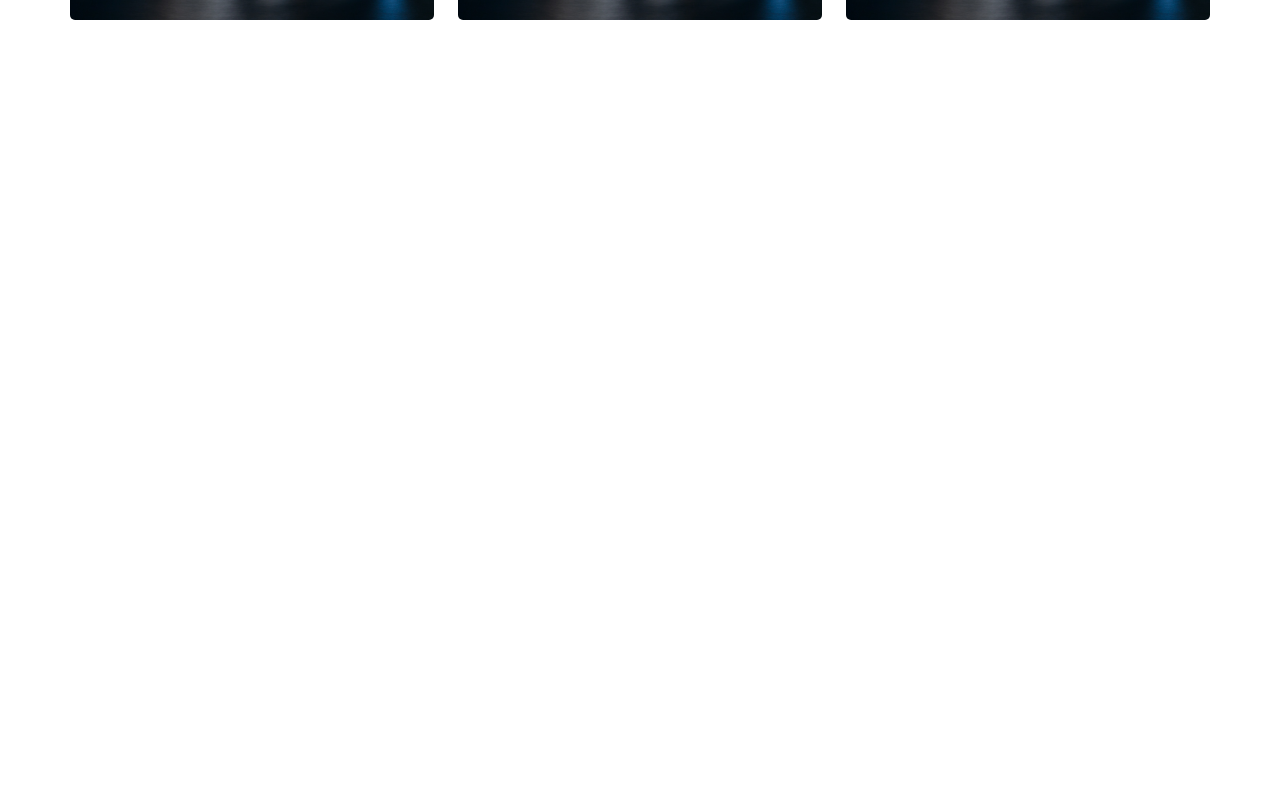
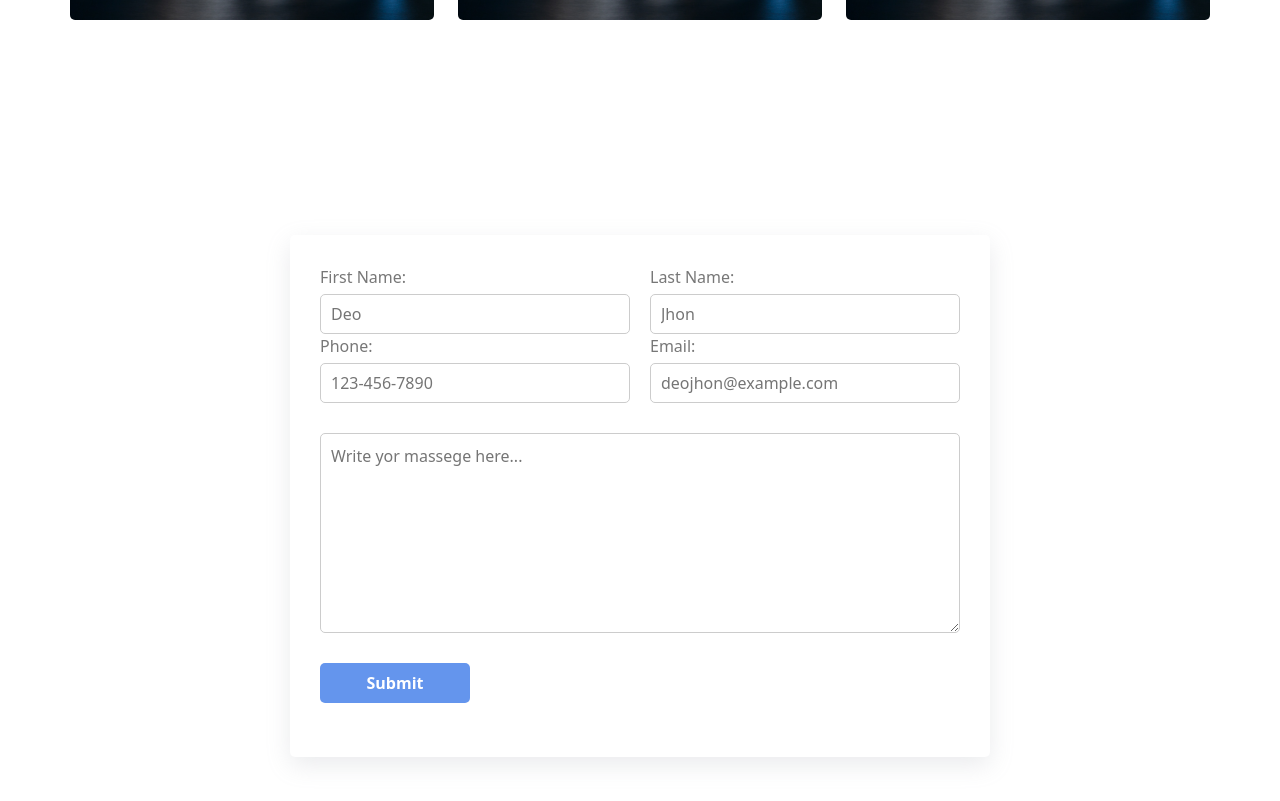
Before and after one commit to ahsanaman883/sections, an Angular app in the folder sections/: page / in a window 1280 px wide. Shown: the part 4120-4921 px from the top of the page. Before the commit the page ends 4255 px from the top, so only its background shows below. Built offline with nearby package versions, Linux system fonts and the light colour scheme.

Commit message:
add contact form

```diff
--- a/sections/src/app/app.component.html
+++ b/sections/src/app/app.component.html
@@ -6,3 +6,4 @@
 <app-signup></app-signup>
 <app-search></app-search>
 <app-gallery></app-gallery>
+<app-contact></app-contact>
--- a/sections/src/app/app.module.ts
+++ b/sections/src/app/app.module.ts
@@ -11,6 +11,7 @@
 import { SignupComponent } from './signup/signup.component';
 import { SearchComponent } from './search/search.component';
 import { GalleryComponent } from './gallery/gallery.component';
+import { ContactComponent } from './contact/contact.component';
 
 @NgModule({
   declarations: [
@@ -22,7 +23,8 @@
     LoginComponent,
     SignupComponent,
     SearchComponent,
-    GalleryComponent
+    GalleryComponent,
+    ContactComponent
   ],
   imports: [
     BrowserModule,
--- /dev/null
+++ b/sections/src/app/contact/contact.component.css
@@ -0,0 +1,105 @@
+.container {
+    padding: 100px 0px;
+}
+
+.row {
+    /* Your styles for the row class */
+}
+
+.col {
+    /* Your styles for the col class */
+}
+.red   {
+    border: 2px solid red;
+}
+
+form   {
+    width: 700px;
+    max-width: 700px;
+    padding: 30px;
+    border-radius: 5px;
+    margin: auto;
+    box-shadow: rgba(149, 157, 165, 0.2) 0px 8px 24px;
+}
+
+.form-row {
+    width: 100%;
+    display: flex;
+}
+
+.form-col {
+    width: 50%;
+}
+.form-col:nth-child(1)  {
+    margin-right: 10px;
+}
+.form-col:nth-child(2)  {
+    margin-left: 10px;
+}
+label  {
+    color: var(--gray-color-1);
+    font-weight: 400;
+    margin-bottom: 5px;
+}
+
+input[type="text"],
+input[type="tel"],
+input[type="email"] {
+    width: 100%;
+    height: 40px;
+    padding: 0px 10px;
+    border: 1px solid var(--gray-color-3);
+    border-radius: 5px;
+    outline: none;
+    font-size: 16px;
+    transition: all 0.3s ease-in-out;
+}
+
+textarea {
+    width: 100%;
+    height: 200px;
+    margin-top: 30px;
+    padding: 10px;
+    border: 1px solid var(--gray-color-3);
+    border-radius: 5px;
+    outline: none;
+}
+
+input[type="submit"] {
+    width: 150px;
+    height: 40px;
+    border: none;
+    outline: none;
+    background-color: cornflowerblue;
+    color: var(--white-color);
+    font-size: 16px;
+    font-weight: 600;
+    border-radius: 5px;
+    cursor: pointer;
+    transition: all 0.3s ease-in-out;
+}
+
+
+@media only screen and (max-width: 768px)    {
+    form   {
+width: 95%;
+    }
+
+
+.form-row {
+    width: 100%;
+    display: block;
+}
+
+.form-col {
+    width: 100%;
+    display: block;
+    margin-bottom: 20px;
+}
+.form-col:nth-child(1)  {
+    margin-right: 0px;
+}
+.form-col:nth-child(2)  {
+    margin-left: 0px;
+}
+}
--- /dev/null
+++ b/sections/src/app/contact/contact.component.html
@@ -0,0 +1,35 @@
+<div class="container">
+    <div class="row">
+        <div class="col-12 ">
+            <form action="">
+
+                <div class="form-row">
+                    <div class="form-col">
+                        <label for="firstName">First Name:</label><br>
+                        <input type="text" id="firstName" placeholder="Deo">
+                    </div>
+                    <div class="form-col">
+                        <label for="lastName">Last Name:</label><br>
+                        <input type="text" id="lastName" placeholder="Jhon">
+                    </div>
+                </div>
+
+                <div class="form-row">
+                    <div class="form-col">
+                        <label for="phone">Phone:</label><br>
+                        <input type="tel" id="phone" placeholder="123-456-7890">
+                    </div>
+                    <div class="form-col">
+                        <label for="email">Email:</label><br>
+                        <input type="email" id="email" placeholder="deojhon@example.com">
+                    </div>
+                </div>
+
+                <textarea placeholder="Write yor massege here..."></textarea><br><br>
+
+                <input type="submit" value="Submit"><br><br>
+
+            </form>
+        </div>
+    </div>
+</div>
--- a/sections/src/app/gallery/gallery.component.css
+++ b/sections/src/app/gallery/gallery.component.css
@@ -1,5 +1,6 @@
 .container {
     padding: 100px 0px;
+
   }
 
   .row {
@@ -8,6 +9,7 @@
 
   .col-12 {
     margin-bottom: 15px;
+
   }
 
   .col-md-6 {
```
Also changed, not shown: sections/src/app/contact/contact.component.ts (added, +10 -0 lines), 1 other file (tests, documents, lock files or other folders).
